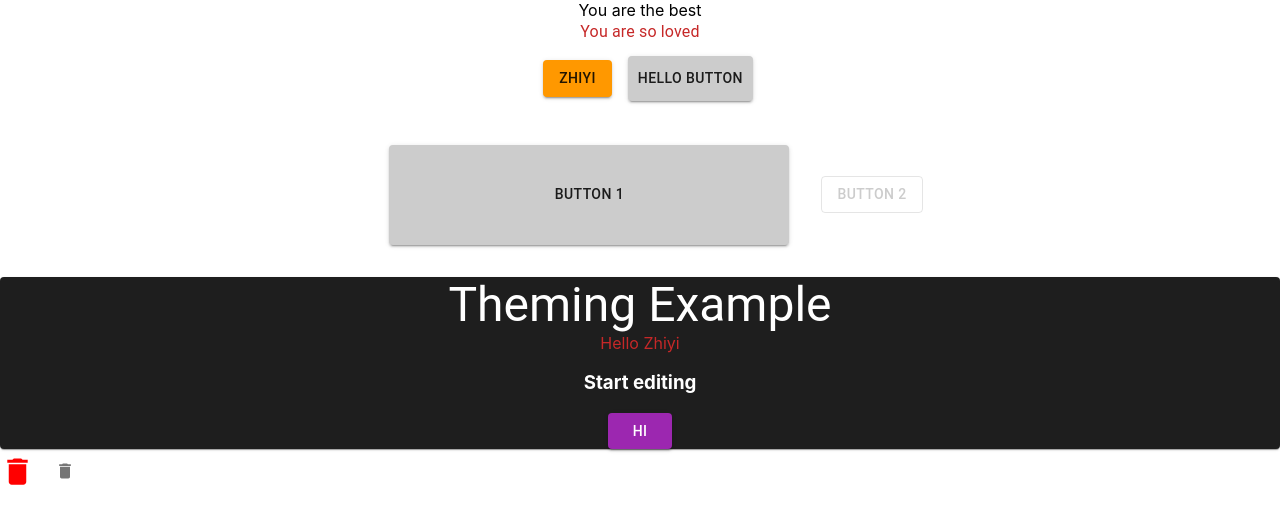
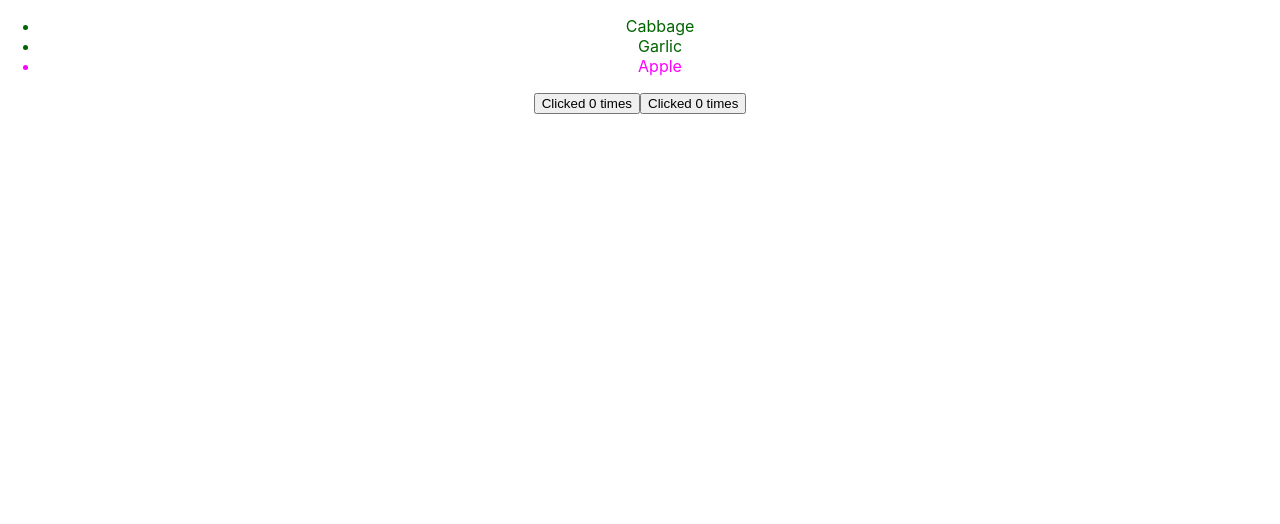
Before and after one commit to zhiyiyi/react-mui, a React (Create React App) app: page / in a window 1280 px wide. Shown: the top 524 px of the page. Built offline with nearby package versions, Linux system fonts and the light colour scheme.

Commit message:
Follow React quick start

```diff
--- a/src/App.js
+++ b/src/App.js
@@ -1,28 +1,42 @@
 import './App.css';
-import App2 from './App2.js'
-import App3 from './App3.js'
-import App4 from './App4.js'
-import { Button, Typography } from '@mui/material';
-import { styled } from "@mui/material/styles";
+import { useState } from 'react';
 
-function App() {
+const products = [
+  { title: 'Cabbage', isFruit: false, id: 1},
+  { title: 'Garlic', isFruit: false, id: 2 },
+  { title: 'Apple', isFruit: true, id: 3 }
+];
 
-  const MyCustomButton = styled(Button)({
-    padding: 10
-  })
+function MyButton({ count, onClick}) {
+
+  return (
+    <button onClick={onClick}>
+      Clicked {count} times
+    </button>
+  )
+}
+
+export default function App() {
+  const [count, setCount] = useState(0);
+
+  function handleClick() {
+    setCount(count + 1);
+  }
+
+  const listItems = products.map(product =>
+    <li
+    key={product.id}
+    style={{color: product.isFruit ? 'magenta' : 'darkgreen'}}>
+      {product.title}
+    </li>
+    )
 
   return (
     <div className="App">
-      <Typography variant='myVariant'>You are the best</Typography>
-      <Typography sx={{color: 'myCustomColor.superDark'}}>You are so loved</Typography>
-      <Button sx={{ m:2}} color='secondary' variant='contained'>Zhiyi</Button>
-      <MyCustomButton variant='contained'>Hello Button</MyCustomButton>
-      <App2 />
-      <App3 />
-      <App4 />
+      <ul>{listItems}</ul>
+      <MyButton count={count} onClick={handleClick} />
+      <MyButton count={count} onClick={handleClick} />
     </div>
 
   );
 }
-
-export default App;
--- a/src/App2.js
+++ /dev/null
@@ -1,29 +0,0 @@
-import * as React from "react"
-import { Stack, Button } from "@mui/material";
-
-export default function App2() {
-    const test = true;
-    return (
-        <div>
-            <Button sx={[{ width: {
-                xs: 100,
-                sm: 200,
-                md: 300,
-                lg: 400,
-                xl: 500
-            },
-            m: 4,
-          border: 5,
-          borderColor:"secondary.main",
-          '&.MuiButton-root': {
-            height: "100px"
-          }
-          },
-          test && {
-            border: 10,
-            borderColor:"primary.main"
-          }]} variant="contained">Button 1</Button>
-          <Button variant="outlined">Button 2</Button>
-        </div>
-    )
-}
--- a/src/App3.js
+++ /dev/null
@@ -1,50 +0,0 @@
-import { Button, createTheme, Paper,
-ThemeProvider, Typography, CssBaseline } from "@mui/material";
-import { orange, pink, red } from "@mui/material/colors";
-
-export default function App3() {
-    const theme = createTheme({
-        spacing: 1,
-        palette: {
-            mode: "dark",
-            primary: {
-                main: orange[500]
-            },
-            customRibRed: {
-                main: red[400],
-                superDark: red[800],
-                superLight: red[100]
-            },
-            typography: {
-                myVariant: {
-                    fontSize: "10rem"
-                }
-            }
-        }
-    })
-
-    const theme2 = createTheme({
-        palette: {
-            mode: "light",
-            primary: {
-                main: pink[500]
-            }
-        }
-    })
-
-    return (
-        <ThemeProvider theme={theme}>
-            {/* <CssBaseline /> */}
-            <Paper>
-                <Typography variant="h3">Theming Example</Typography>
-                <Typography
-                variant="myVariant" sx={{ color: 'customRibRed.superDark', m: 3}}>Hello Zhiyi</Typography>
-                <h3>Start editing</h3>
-                <ThemeProvider theme={theme2}>
-                    <Button variant="contained" color="secondary">hi</Button>
-                </ThemeProvider>
-            </Paper>
-        </ThemeProvider>
-
-    )
-}
--- a/src/App4.js
+++ /dev/null
@@ -1,14 +0,0 @@
-import Stack from "@mui/material/Stack"
-import { IconButton } from "@mui/material"
-import DeleteIcon from "@mui/icons-material/Delete"
-
-export default function App4() {
-    return (
-        <Stack direction="row" alignItems="center" spacing={1}>
-            <DeleteIcon color="primary" fontSize="large" sx={{ color: "red"}}></DeleteIcon>
-            <IconButton size="large" color="blue">
-                <DeleteIcon fontSize="small"></DeleteIcon>
-            </IconButton>
-        </Stack>
-    )
-}
```
